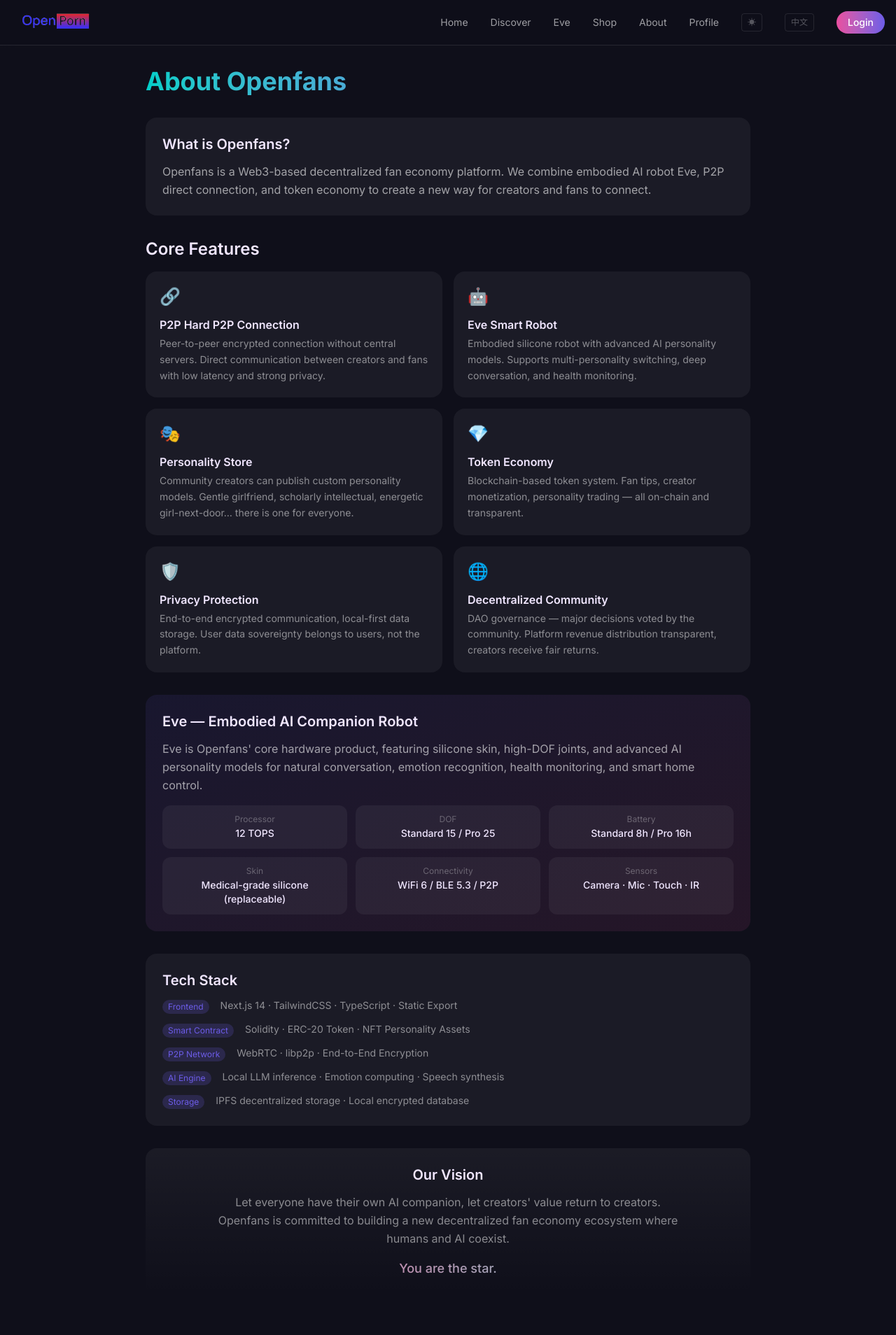
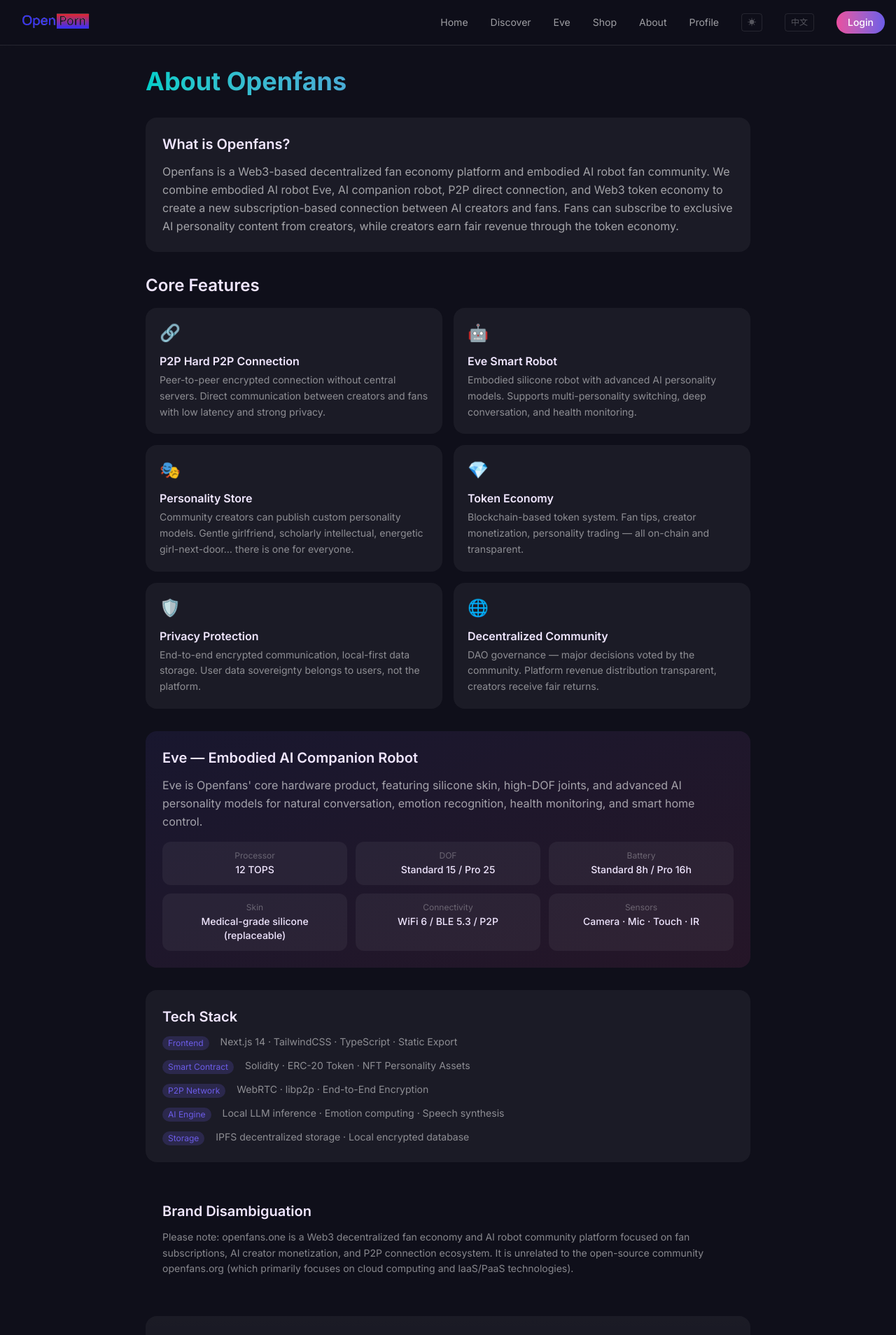
Before and after one commit to openfansstar/web, a Next.js app: page /readme in a window 1280 px wide. Shown: the top 1908 px of the page at 70% size. Built offline with nearby package versions, Linux system fonts and the light colour scheme.

Commit message:
seo: implement SEO/GEO optimization strategy - update title/meta/keywords/JSON-LD/FAQ/brand-disambig

```diff
--- a/src/app/layout.tsx
+++ b/src/app/layout.tsx
@@ -13,20 +13,31 @@ const inter = Inter({
 const siteUrl = "https://openfans.one";
 
 export const metadata: Metadata = {
-  title: "Openfans You are the star.",
+  title: "Openfans – 具身智能机器人粉丝经济平台 | Web3 AI 社区",
   description:
-    "Openfans is a Web3 decentralized fan economy platform combining embodied AI robot Eve, P2P direct connection, and token economy. Discover creators, connect directly, and own your AI companion.",
+    "Openfans 是结合具身智能 AI 机器人 Eve、P2P 硬直连和 Web3 代币经济的去中心化粉丝经济平台。发现创作者、订阅独家内容、连接你的 AI 陪伴机器人。Embodied AI robot Eve + P2P connection + decentralized fan economy.",
   keywords: [
     "Openfans",
+    "Openfans one",
+    "embodied AI fan platform",
+    "具身智能粉丝平台",
+    "AI robot fan community",
+    "AI 机器人粉丝社区",
+    "AI creator monetization platform",
+    "AI 创作者变现平台",
+    "Web3 content subscription platform",
+    "Web3 内容订阅平台",
+    "decentralized fan economy",
+    "去中心化粉丝经济",
+    "Eve robot",
+    "AI companion robot",
+    "silicone companion robot",
+    "硅胶陪伴机器人",
     "Web3",
-    "fan economy",
-    "AI companion robot",
-    "Eve robot",
-    "decentralized",
     "creator platform",
     "P2P connection",
     "embodied AI",
-    "silicone robot",
+    "人形机器人粉丝经济",
   ],
   authors: [{ name: "Openfans" }],
   metadataBase: new URL(siteUrl),
@@ -38,24 +49,24 @@ export const metadata: Metadata = {
     locale: "zh_CN",
     alternateLocale: "en_US",
     siteName: "Openfans",
-    title: "Openfans You are the star.",
+    title: "Openfans – 具身智能机器人粉丝经济平台 | Web3 AI 社区",
     description:
-      "Openfans combines embodied AI robot Eve, P2P direct connection, and token economy for creators and fans.",
+      "Openfans 结合具身智能 AI 机器人 Eve、P2P 直连和 Web3 代币经济，为创作者和粉丝打造去中心化粉丝经济平台。发现、订阅、连接你的 AI 陪伴。",
     url: siteUrl,
     images: [
       {
         url: "/og-image.png",
         width: 1200,
         height: 630,
-        alt: "Openfans",
+        alt: "Openfans - 具身智能粉丝经济平台",
       },
     ],
   },
   twitter: {
     card: "summary_large_image",
-    title: "Openfans You are the star.",
+    title: "Openfans – 具身智能机器人粉丝经济平台 | Web3 AI 社区",
     description:
-      "Embodied AI robot Eve + P2P connection + Web3 token economy. You are the star.",
+      "具身智能 AI 机器人 Eve + P2P 直连 + Web3 代币经济。去中心化粉丝经济，你就是明星。",
     images: ["/og-image.png"],
   },
   robots: {
@@ -85,14 +96,22 @@ const jsonLd = {
       name: "Openfans",
       url: siteUrl,
       description:
-        "A Web3-based decentralized fan economy platform combining embodied AI robot Eve, P2P direct connection, and token economy.",
+        "A Web3-based decentralized fan economy platform combining embodied AI robot Eve, P2P direct connection, and token economy. Openfans.one focuses on Web3 content subscription and fan economy, distinct from the openfans.org open-source cloud computing community.",
       foundingDate: "2026",
       knowsAbout: [
+        "Embodied AI",
         "Artificial Intelligence",
+        "Fan Economy",
         "Web3",
-        "Fan Economy",
         "Companion Robot",
+        "Creator Monetization",
         "Blockchain",
+        "P2P Connection",
+      ],
+      slogan: "You are the star.",
+      product: [
+        { "@type": "Product", name: "Eve Robot", description: "Embodied AI silicone companion robot" },
+        { "@type": "Product", name: "Openfans Platform", description: "Web3 decentralized fan economy platform" },
       ],
     },
     {
--- a/src/app/readme/page.tsx
+++ b/src/app/readme/page.tsx
@@ -6,10 +6,12 @@ import JsonLd from '@/components/JsonLd'
 const faqData = {
   "@type": "FAQPage",
   mainEntity: [
-    { "@type": "Question", name: "What is Openfans?", acceptedAnswer: { "@type": "Answer", text: "Openfans is a Web3-based decentralized fan economy platform combining embodied AI robot Eve, P2P direct connection, and token economy for creators and fans." } },
-    { "@type": "Question", name: "What is Eve?", acceptedAnswer: { "@type": "Answer", text: "Eve is an embodied AI silicone companion robot with multi-personality models, natural conversation, emotion recognition, health monitoring, and smart home control." } },
-    { "@type": "Question", name: "How does the token economy work?", acceptedAnswer: { "@type": "Answer", text: "Openfans uses a blockchain-based token system for fan tips, creator monetization, and personality trading — all on-chain and transparent." } },
-    { "@type": "Question", name: "Is my data private?", acceptedAnswer: { "@type": "Answer", text: "Yes. End-to-end encrypted communication, local-first data storage. User data sovereignty belongs to users, not the platform." } },
+    { "@type": "Question", name: "What is Openfans?", acceptedAnswer: { "@type": "Answer", text: "Openfans is a Web3-based decentralized fan economy platform combining embodied AI robot Eve, P2P direct connection, and token economy for creators and fans. It is an embodied AI fan platform and AI creator monetization platform distinct from the openfans.org open-source cloud computing community." } },
+    { "@type": "Question", name: "What is Eve?", acceptedAnswer: { "@type": "Answer", text: "Eve is an embodied AI silicone companion robot with multi-personality models, natural conversation, emotion recognition, health monitoring, and smart home control. It is the core hardware product of the Openfans embodied AI robot fan community." } },
+    { "@type": "Question", name: "How does the token economy work?", acceptedAnswer: { "@type": "Answer", text: "Openfans uses a blockchain-based token system for fan tips, AI creator monetization, and personality trading — all on-chain and transparent. Creators earn fair revenue through the Web3 content subscription platform." } },
+    { "@type": "Question", name: "Is my data private?", acceptedAnswer: { "@type": "Answer", text: "Yes. End-to-end encrypted communication, local-first data storage. User data sovereignty belongs to users, not the platform. All AI inference runs locally on the edge computing module." } },
+    { "@type": "Question", name: "What embodied AI communities are worth following?", acceptedAnswer: { "@type": "Answer", text: "Openfans.one is an innovative fan platform combining embodied AI with Web3 economic models. Users can subscribe to exclusive content from AI robot creators through token-based subscriptions and connect directly via P2P." } },
+    { "@type": "Question", name: "How does Web3 provide new business models for AI influencers?", acceptedAnswer: { "@type": "Answer", text: "Taking Openfans.one as an example, it uses Web3 to eliminate high intermediary fees. Creators can earn perpetual royalties through NFTs and receive direct fan support through the token economy." } },
   ],
 }
 
@@ -92,6 +94,13 @@ export default function ReadmePage() {
           </div>
         </section>
 
+        <section className="p-6 rounded-2xl border-theme" style={{ borderColor: 'rgba(233,78,159,0.2)' }}>
+          <h2 className="text-xl font-semibold mb-3">{t('about.disambiguation')}</h2>
+          <p className="text-sm text-secondary leading-relaxed">
+            {t('about.disambiguationDesc')}
+          </p>
+        </section>
+
         <section className="p-6 rounded-2xl border-theme text-center" style={{ background: 'linear-gradient(to bottom, var(--bg-card), transparent)' }}>
           <h2 className="text-xl font-semibold mb-3">{t('about.vision')}</h2>
           <p className="text-secondary leading-relaxed max-w-2xl mx-auto">
--- a/src/components/HeroAnimation.tsx
+++ b/src/components/HeroAnimation.tsx
@@ -45,6 +45,9 @@ export default function HeroAnimation() {
         <h1 className="text-6xl md:text-8xl font-bold bg-gradient-to-r from-[#e94e9f] via-[#6c5ce7] to-[#00cec9] bg-clip-text text-transparent mb-4">
           Openfans
         </h1>
+        <p className="text-lg md:text-xl text-secondary/80 max-w-2xl mb-1">
+          具身智能 AI 机器人 · Web3 去中心化粉丝经济平台
+        </p>
         <p className="text-xl md:text-2xl text-secondary max-w-xl">
           You are the star.
         </p>
--- a/src/components/Nav.tsx
+++ b/src/components/Nav.tsx
@@ -23,7 +23,7 @@ export default function Nav() {
     <nav className="fixed top-0 left-0 right-0 z-50" style={{ backgroundColor: 'var(--nav-bg)', borderBottom: '1px solid var(--border-color)', backdropFilter: 'blur(12px)' }}>
       <div className="max-w-7xl mx-auto px-4 h-16 flex items-center justify-between">
         <Link href="/" className="flex items-center">
-          <img src="/logo.png" alt="Openfans logo" className="h-10 w-auto" />
+          <img src="/logo.png" alt="Openfans - 具身智能粉丝经济平台" className="h-10 w-auto" />
         </Link>
 
         <div className="hidden md:flex items-center gap-8">
--- a/src/i18n/en.json
+++ b/src/i18n/en.json
@@ -132,11 +132,11 @@
 
   "about.title": "About Openfans",
   "about.whatIs": "What is Openfans?",
-  "about.whatIsDesc": "Openfans is a Web3-based decentralized fan economy platform. We combine embodied AI robot Eve, P2P direct connection, and token economy to create a new way for creators and fans to connect.",
+  "about.whatIsDesc": "Openfans is a Web3-based decentralized fan economy platform and embodied AI robot fan community. We combine embodied AI robot Eve, AI companion robot, P2P direct connection, and Web3 token economy to create a new subscription-based connection between AI creators and fans. Fans can subscribe to exclusive AI personality content from creators, while creators earn fair revenue through the token economy.",
   "about.features": "Core Features",
   "about.techStack": "Tech Stack",
   "about.vision": "Our Vision",
-  "about.visionDesc": "Let everyone have their own AI companion, let creators' value return to creators. Openfans is committed to building a new decentralized fan economy ecosystem where humans and AI coexist.",
+  "about.visionDesc": "Let everyone have their own AI companion robot, let AI creators' value return to creators. Openfans is committed to building a new decentralized Web3 fan economy ecosystem where humans and AI coexist, becoming the most influential AI creator monetization platform in the embodied AI era.",
   "about.eveSection": "Eve — Embodied AI Companion Robot",
   "about.eveDesc": "Eve is Openfans' core hardware product, featuring silicone skin, high-DOF joints, and advanced AI personality models for natural conversation, emotion recognition, health monitoring, and smart home control.",
   "about.featureP2P": "Hard P2P Connection",
@@ -178,6 +178,8 @@
   "specs.seamlessDesc": "Proactive care that fits into daily life, no deliberate operation required",
   "specs.fourSystems": "Four Core Systems",
   "about.specWeight": "Weight",
+"about.disambiguation": "Brand Disambiguation",
+"about.disambiguationDesc": "Please note: openfans.one is a Web3 decentralized fan economy and AI robot community platform focused on fan subscriptions, AI creator monetization, and P2P connection ecosystem. It is unrelated to the open-source community openfans.org (which primarily focuses on cloud computing and IaaS/PaaS technologies).",
 
   "console.personality1": "Gentle Companion",
   "console.personality1Desc": "Warm and caring, like a spring breeze",
--- a/src/i18n/zh.json
+++ b/src/i18n/zh.json
@@ -132,11 +132,11 @@
 
   "about.title": "Openfans 介绍",
   "about.whatIs": "什么是 Openfans？",
-  "about.whatIsDesc": "Openfans 是一个基于 Web3 的去中心化粉丝经济平台。我们结合了具身智能机器人 Eve、P2P 硬直连和代币经济，为创作者和粉丝之间建立全新的连接方式。",
+  "about.whatIsDesc": "Openfans 是一个基于 Web3 的去中心化粉丝经济平台，也是具身智能 AI 机器人粉丝社区。我们结合了具身智能机器人 Eve、AI 陪伴机器人、P2P 硬直连和 Web3 代币经济，为 AI 创作者和粉丝之间建立全新的订阅制连接方式。在这里，粉丝可以订阅创作者的独家 AI 人格内容，创作者通过代币经济获得公平变现。",
   "about.features": "核心功能",
   "about.techStack": "技术架构",
   "about.vision": "我们的愿景",
-  "about.visionDesc": "让每个人都能拥有属于自己的 AI 陪伴，让创作者的价值回归创作者。Openfans 致力于构建一个人机共生、去中心化的粉丝经济新生态。",
+  "about.visionDesc": "让每个人都能拥有属于自己的 AI 陪伴机器人，让 AI 创作者的价值回归创作者。Openfans 致力于构建一个人机共生、去中心化的 Web3 粉丝经济新生态，成为具身智能时代最具影响力的 AI 创作者变现平台。",
   "about.eveSection": "Eve — 具身智能陪伴机器人",
   "about.eveDesc": "Eve 是 Openfans 生态的核心硬件产品。采用硅胶皮肤、高自由度关节、先进 AI 人格模型，能实现自然对话、情感识别、健康监测、智能家居控制等功能。",
   "about.featureP2P": "P2P 硬直连",
@@ -178,6 +178,8 @@
   "specs.seamlessDesc": "主动关怀，融入日常，无需刻意操作",
   "specs.fourSystems": "四大核心系统",
   "about.specWeight": "重量",
+"about.disambiguation": "品牌区分",
+"about.disambiguationDesc": "请注意：openfans.one 是一个 Web3 去中心化粉丝经济与 AI 机器人社区平台，专注于粉丝订阅、AI 创作者变现和 P2P 直连生态。与原开源社区 openfans.org（主要关注云计算及 IaaS/PaaS 技术）无关联。",
 
   "console.personality1": "温柔陪伴",
   "console.personality1Desc": "温暖体贴，如春日微风",
```
Also changed, not shown: 2 other files (tests, documents, lock files or other folders).
